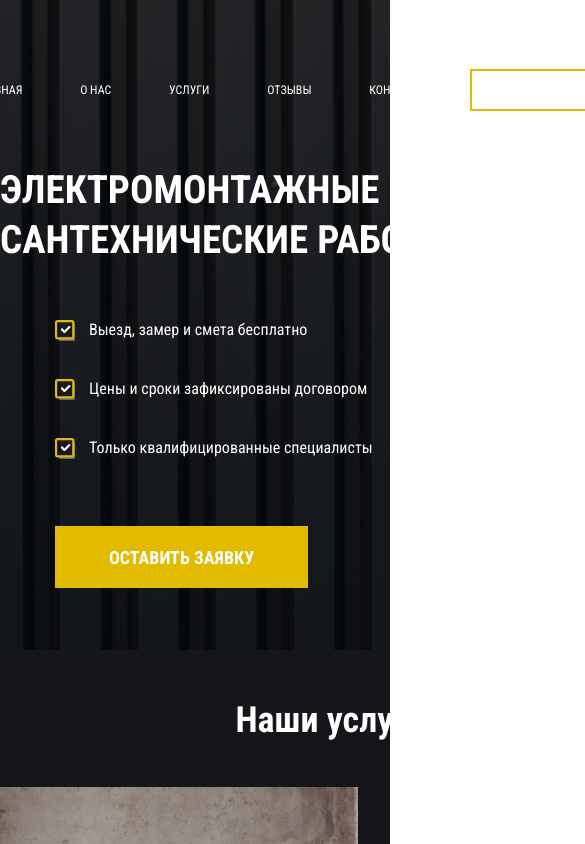
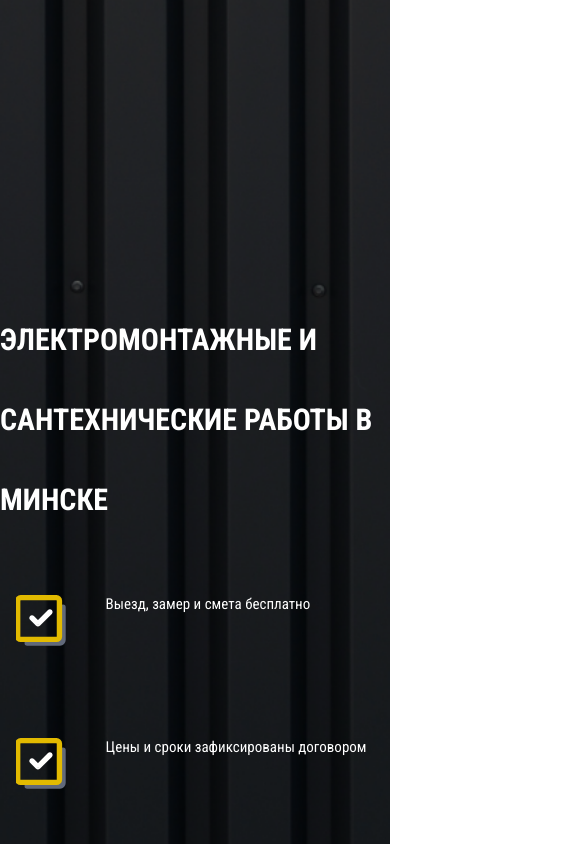
Before and after one commit to Alex-derev/santehelect, a React app: page / in a window 390 px wide. Shown: the top 844 px of the page, 585 px wide, since content can reach past the window. Built offline with nearby package versions, Linux system fonts and the light colour scheme; no server answers; the HTML template or start-up script is replaced by a standard one.

Commit message:
media 11 iphone

```diff
--- a/src/components/About/scss/media.scss
+++ b/src/components/About/scss/media.scss
@@ -1,15 +1,44 @@
 @media (max-width: 1200px) {
     .about {
         .container {
-            width: 1050px;
+            width: 960px;
         }
     }
 }
 
 @media (max-width: 991px) {
     .about {
+        h2:first-child {
+            display: none;
+        }
+
         .container {
-            width: 660px;
+            width: 720px;
+
+            .about_wrapper {
+                display: flex;
+                flex-direction: column;
+                //align-items: center;
+            }
+
+            .about_left {
+                width: 100%;
+                margin-bottom: 40px;
+                font-size: 16px;
+            }
+
+            .about_img {
+                display: block;
+                margin: 0 auto;
+            }
         }
     }
 }
+
+@media (max-width: 576px) {
+    .about {
+        .container {
+            width: 540px;
+        }
+    }
+}
--- a/src/components/Consultation/scss/media.scss
+++ b/src/components/Consultation/scss/media.scss
@@ -1,7 +1,7 @@
 @media (max-width: 1200px) {
     .consultation {
         .container {
-            width: 1050px;
+            width: 960px;
         }
 
         &_form__button {
@@ -11,3 +11,29 @@
         }
     }
 }
+
+@media (max-width: 991px) {
+    .consultation {
+        h2:first-child {
+            display: none;
+        }
+        .container {
+            width: 720px;
+
+            .consultation_form {
+                &__button {
+                    max-width: 400px;
+                    height: 65px;
+                }
+            }
+        }
+    }
+}
+
+@media (max-width: 576px) {
+    .consultation {
+        .container {
+            width: 540px;
+        }
+    }
+}
--- a/src/components/Descr/scss/media.scss
+++ b/src/components/Descr/scss/media.scss
@@ -1,7 +1,23 @@
 @media (max-width: 1200px) {
     .descr {
         .container {
-            width: 1050px;
+            width: 960px;
         }
     }
 }
+
+@media (max-width: 991px) {
+    .descr {
+        .container {
+            width: 720px;
+        }
+    }
+}
+
+@media (max-width: 576px) {
+    .descr {
+        .container {
+            width: 540px;
+        }
+    }
+}
--- a/src/components/Footer/scss/media.scss
+++ b/src/components/Footer/scss/media.scss
@@ -1,7 +1,31 @@
 @media (max-width: 1200px) {
     .footer {
         .container {
-            width: 1050px;
+            width: 960px;
         }
     }
 }
+
+@media (max-width: 991px) {
+    #footer {
+        display: none;
+    }
+
+    .footer {
+        .container {
+            width: 720px;
+        }
+    }
+}
+
+@media (max-width: 768px) {
+
+}
+
+@media (max-width: 576px) {
+    .footer {
+        .container {
+            width: 540px;
+        }
+    }
+}
--- a/src/components/Header/Header.tsx
+++ b/src/components/Header/Header.tsx
@@ -17,7 +17,7 @@ const Header: React.FC<PropTypes> = ({setModal}) => {
     }
     return (
         <>
-             <header className="header">
+             <header className="header" id="header">
                 <div className="container">
                     <img className="header_logo" src={Svg} alt="logo"/>
                     <div className="menu_right">
--- a/src/components/Header/scss/media.scss
+++ b/src/components/Header/scss/media.scss
@@ -1,11 +1,36 @@
 @media (max-width: 1200px) {
     .header {
         .container {
-            width: 1050px;
+            width: 960px;
         }
     }
 }
 
 @media (max-width: 991px) {
+    #header {
+        display: none;
+    }
+    .header {
+        //display: none;
 
+        //.container {
+        //    display: none;
+        //}
+    }
 }
+
+@media (max-width: 768px) {
+    #header {
+        display: none;
+    }
+    header {
+    }
+}
+
+@media (max-width: 576px) {
+    .header {
+        .container {
+            width: 540px;
+        }
+    }
+}
--- a/src/components/Header/scss/style.scss
+++ b/src/components/Header/scss/style.scss
@@ -17,15 +17,16 @@
         align-items: center;
      }
 
-
      &_logo {
         width: 200px;
         margin-bottom: 21px;
     }
+
     .menu_right {
         display: flex;
         align-items: center;
         margin-left: auto;
+
         nav {
             display: flex;
         }
--- a/src/components/Principles/scss/media.scss
+++ b/src/components/Principles/scss/media.scss
@@ -1,7 +1,24 @@
 @media (max-width: 1200px) {
     .principles {
         .container {
-            width: 1050px;
+            width: 960px;
         }
     }
 }
+
+@media (max-width: 991px) {
+    .principles {
+        .container {
+            width: 720px;
+        }
+    }
+}
+
+
+@media (max-width: 576px) {
+    .principles {
+        .container {
+            width: 540px;
+        }
+    }
+}
--- a/src/components/Promo/scss/media.scss
+++ b/src/components/Promo/scss/media.scss
@@ -1,41 +1,156 @@
 @media (max-width: 1200px) {
     .promo {
         .container {
-            width: 1050px;
+            width: 960px;
+            height: 100%;
+
+            .promo_header {
+                padding: 195px 0 0 95px;
+            }
         }
     }
 }
 
 @media (max-width: 991px) {
     #main {
-        height: 650px;
+        //min-height: 650px;
+        height: 100%;
+
     }
     .promo {
+        //img {
+        //    //object-fit: revert;
+        //}
         .container {
-            width: 660px;
+            width: 720px;
 
             .promo_header {
-                font-size: 39px;
-                line-height: 50px;
-                padding: 165px 0 0 0;
+                font-size: 65px;
+                line-height: 80px;
+                padding: 300px 0 0 0;
             }
 
             .checkbox {
-                //margin-top: 55px;
-                margin: 55px 0 0 55px;
+                margin: 270px 0 0 55px;
 
                 &_item {
-                    margin-bottom: 40px;
+                    margin-bottom: 125px;
+                    font-size: 40px;
+
+                    &__text {
+                        padding-left: 90px;
+                    }
+
+                    &__img {
+                        img {
+                            width: 50px;
+                            height: 51px;
+                        }
+
+                    }
 
                     &:last-child {
                         margin-bottom: 65px;
                     }
                 }
             }
+            .promo_button__wrapper {
+                margin: 270px 0 0 55px;
+                max-width: 440px;
+                height: 100px;
 
-            .promo_button__wrapper {
-                margin: 69px 0 0 55px;
+                button {
+                    span {
+                        font-size: 30px;
+                    }
+                }
             }
         }
     }
 }
+
+@media (max-width: 768px) {
+    .promo {
+        .container {
+            width: 540px;
+
+            .promo_header {
+                font-size: 35px;
+            }
+            .promo_button__wrapper {
+                max-width: 205px;
+                height: 55px;
+
+                button {
+                    display: block;
+                    &:hover span {
+                        font-size: 16px;
+                        transform: none;
+                    }
+
+                    &:hover ~ span {
+                        transform: none;
+                    }
+                }
+
+                span:first-child {
+                    font-size: 16px;
+                }
+
+                span:nth-child(2) {
+                    display: none;
+                }
+            }
+        }
+    }
+}
+
+@media (max-width: 576px) {
+    .promo {
+        .container {
+            width: 100%;
+
+            .promo_header {
+                font-size: 30px;
+            }
+
+            .promo_button__wrapper {
+                max-width: 205px;
+                height: 55px;
+                margin: 65px 0 0 4%;
+
+                button {
+                    display: block;
+                    &:hover span {
+                        font-size: 16px;
+                        transform: none;
+                    }
+
+                    &:hover ~ span {
+                        transform: none;
+                    }
+                }
+
+                span:first-child {
+                    font-size: 16px;
+                }
+
+                span:nth-child(2) {
+                    display: none;
+                }
+            }
+
+            .checkbox_item:last-child {
+                margin-bottom: 0;
+            }
+
+            .checkbox {
+                margin: 55px 0 0 4%;
+
+                &_item__text {
+                    font-size: 15px;
+                }
+            }
+        }
+    }
+}
--- a/src/components/Promo/scss/style.scss
+++ b/src/components/Promo/scss/style.scss
@@ -54,7 +54,6 @@
         width: 100%;
         position: relative;
 
-
         button {
             height: 100%;
             width: 100%;
@@ -83,7 +82,6 @@
 
             }
 
-
             &:hover ~ span {
                 transform: translate(5px, 5px);
             }
@@ -91,7 +89,6 @@
             &:hover span {
                 font-size: 19px;
                 transform: scale(1.1);
-                // transition: .3s ease;
             }
         }
 
@@ -107,5 +104,4 @@
             transition: .3s ease;
         }
     }
-
 }
--- a/src/components/Reviews/scss/media.scss
+++ b/src/components/Reviews/scss/media.scss
@@ -1,7 +1,7 @@
 @media (max-width: 1200px) {
     .reviews {
         .container {
-            width: 1050px;
+            width: 960px;
         }
 
         &_wrapper {
@@ -22,3 +22,19 @@
         //}
     }
 }
+
+@media (max-width: 991px) {
+    .reviews {
+        .container {
+            width: 720px;
+        }
+    }
+}
+
+@media (max-width: 576px) {
+    .reviews {
+        .container {
+            width: 540px;
+        }
+    }
+}
--- a/src/components/Services/scss/media.scss
+++ b/src/components/Services/scss/media.scss
@@ -1,7 +1,7 @@
 @media (max-width: 1200px) {
     .services {
         .container {
-            width: 1050px;
+            width: 960px;
         }
 
         &_descr {
@@ -38,7 +38,7 @@
 
         .container {
             top: 0;
-            width: 660px;
+            width: 720px;
 
             .services_wrapper {
                 grid-column-gap: 0;
@@ -48,11 +48,11 @@
             .services_item:nth-child(2){
                 margin-top: 420px;
                 position: relative;
-                left: -57px;
+                left: 1px;
             }
             .services_item:nth-child(4) {
                 position: relative;
-                left: -57px;
+                left: 1px;
             }
 
             .services_item:nth-child(3),
@@ -78,3 +78,11 @@
         }
     }
 }
+
+@media (max-width: 576px) {
+    .services {
+        .container {
+            width: 540px;
+        }
+    }
+}
```
